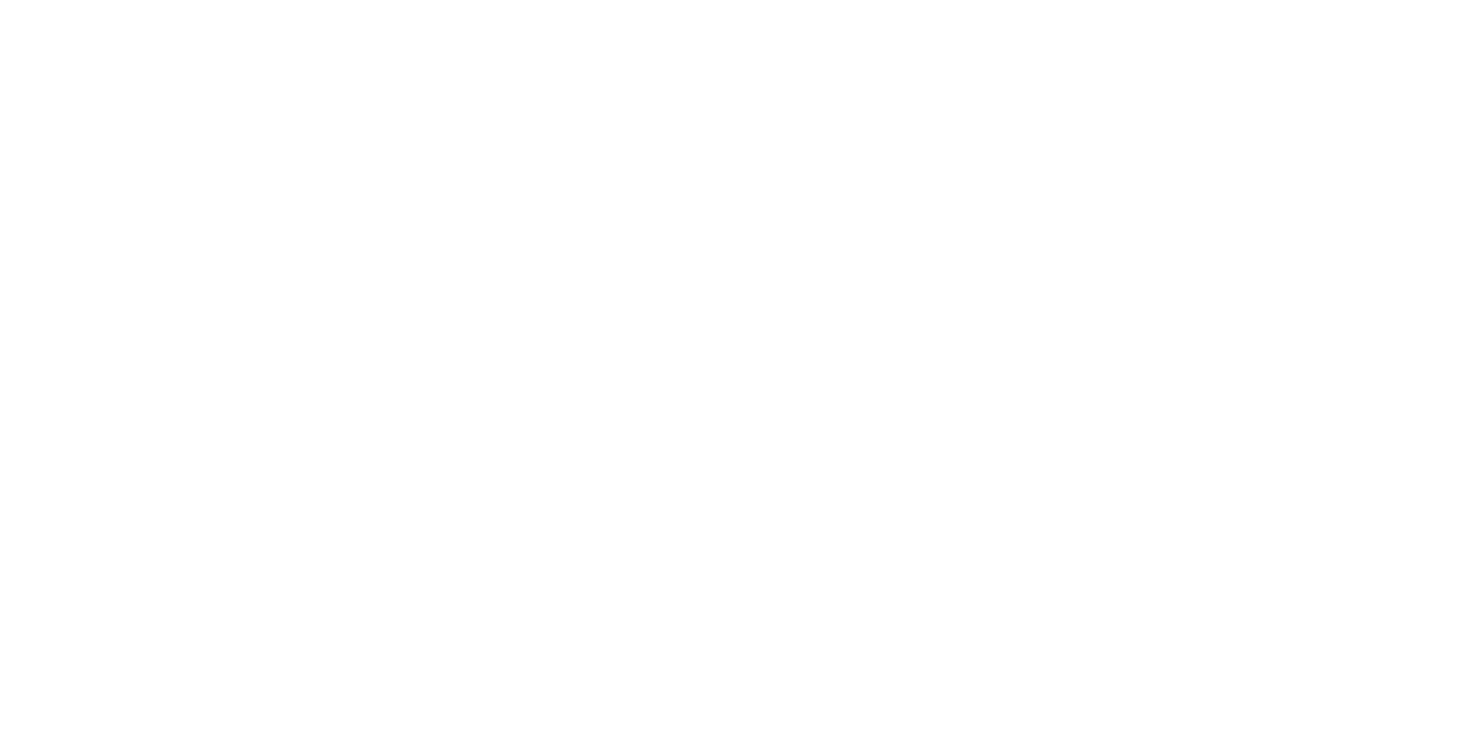
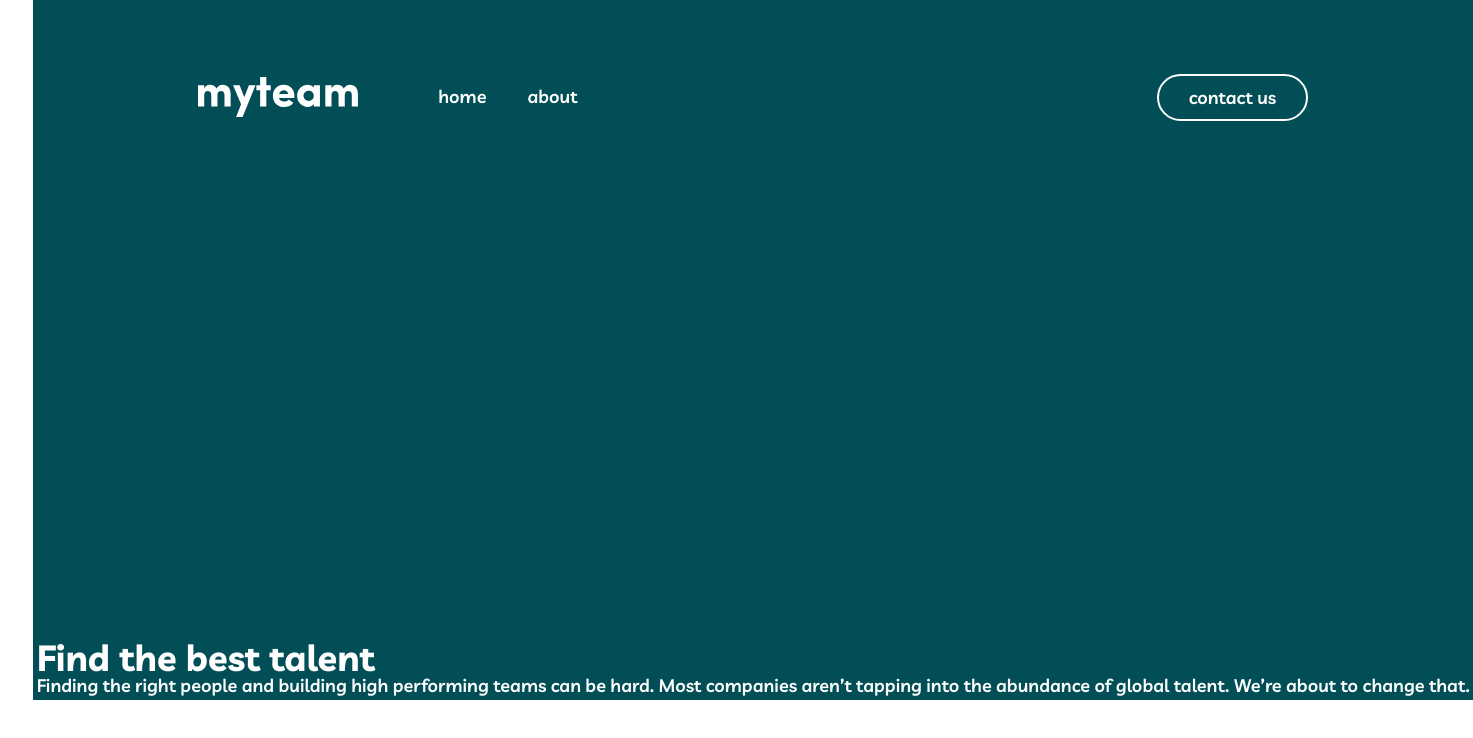
Before and after one commit to adarshcodes/premium-myteam, a website: page index.html in a window 1280 px wide. Shown: the whole page, 1473 px wide, since content can reach past the window. Drawn offline with nearby package versions, Linux system fonts and the light colour scheme; files that its build step writes are made by us from their sources.

Commit message:
completed-top-nav

```diff
--- a/index.html
+++ b/index.html
@@ -1,17 +1,49 @@
 <!DOCTYPE html>
 <html lang="en">
+
 <head>
   <meta charset="UTF-8" />
   <meta name="viewport" content="width=device-width, initial-scale=1.0" />
   <title>Frontend Mentor | myteam website challenge - Homepage</title>
   <link rel="stylesheet" href="css/style.css" />
-    <link
-      rel="icon"
-      type="image/png"
-      sizes="32x32"
-      href="./images/favicon-32x32.png"
-    />
+  <link rel="icon" type="image/png" sizes="32x32" href="./images/favicon-32x32.png" />
+  <link href="https://fonts.googleapis.com/css2?family=Livvic:wght@600;700&display=swap" rel="stylesheet">
 </head>
 
-  <body></body>
+<body>
+
+  <div class="container">
+    <header class="header">
+      <nav class="user-nav">
+        <img src="images/logo.svg" alt="top logo" class="logo">
+
+        <ul class="nav-list">
+          <li class="nav-list__item">
+            <a href="#" class="nav-list__link">home</a>
+          </li>
+          <li class="nav-list__item">
+            <a href="#" class="nav-list__link">about</a>
+          </li>
+        </ul>
+
+        <button class="btn-light">contact us</button>
+      </nav>
+
+      <div class="content">
+        <h1 class="content__heading">Find the best <span>talent</span></h1>
+        <p class="content__para">
+          Finding the right people and building high performing teams can
+          be hard. Most companies aren’t tapping into the abundance of global
+          talent. We’re about to change that.
+        </p>
+      </div>
+    </header>
+
+
+
+  </div>
+
+
+</body>
+
 </html>
--- a/package.json
+++ b/package.json
@@ -1,5 +1,5 @@
 {
-  "name": "My Team",
+  "name": "premium-myteam",
   "version": "1.0.0",
   "description": "My Team App",
   "main": "index.js",
--- /dev/null
+++ b/sass/_base.scss
@@ -0,0 +1,19 @@
+* {
+    margin: 0;
+    padding: 0;
+}
+
+*,
+*::before,
+*::after {
+  box-sizing: inherit;
+}
+
+html {
+  box-sizing: border-box;
+  font-size: 62.5%; // 1rem = 10px( 10/16);
+}
+
+body {
+
+}
--- /dev/null
+++ b/sass/_components.scss
@@ -0,0 +1,58 @@
+//###################################################//
+// TOP NAVIGATION
+// #################################################//
+
+.logo {
+  width: 15.995rem;
+  height: 4rem;
+}
+
+.nav-list {
+  list-style: none;
+  display: flex;
+  margin-right: auto;
+  margin-left: 8rem;
+
+  &__item:not(:last-child) {
+    margin-right: 4.1rem;
+  }
+
+  &__item {
+    transition: transform 0.2s;
+
+    &:hover {
+      color: $color-primary-coral;
+      transform: skewX(10deg);
+    }
+  }
+
+  &__link {
+    text-decoration: none;
+    color: inherit;
+  }
+}
+
+.btn-light {
+  background-color: transparent;
+  color: $color-primary-white;
+  border: 2px solid $color-primary-white;
+  border-radius: 10rem;
+  font-family: inherit;
+  font-size: inherit;
+  padding: 1rem 3rem;
+  transition: all .2s;
+  cursor: pointer;
+
+  &:focus {
+    outline: none;
+  }
+
+  &:active {
+    transform: translateY(2px);
+  }
+
+  &:hover {
+    background-color: $color-primary-white;
+    color: $color-secondary-dark-green-3;
+  }
+}
--- /dev/null
+++ b/sass/_layout.scss
@@ -0,0 +1,23 @@
+.container {
+  width: 94.8%;
+  margin: 0 auto;
+}
+
+.header {
+  min-width: 144rem;
+  height: 70rem;
+  background-color: $color-primary-green;
+  display: flex;
+  flex-direction: column;
+  justify-content: space-between;
+  align-items: center;
+
+  .user-nav {
+    display: flex;
+    justify-content: space-between;
+    align-items: center;
+    width: 111rem;
+    height: 4.8rem;
+    margin-top: 7.3rem;
+  }
+}
--- /dev/null
+++ b/sass/_typography.scss
@@ -0,0 +1,8 @@
+// Typography
+body {
+  font-family: 'Livvic', sans-serif;
+  font-weight: 600;
+  font-size: 1.8rem;
+  color: $color-primary-white;
+  line-height: 2.8rem;
+}
--- /dev/null
+++ b/sass/_variables.scss
@@ -0,0 +1,19 @@
+// Variables for colors
+
+$color-primary-green: #014E56;
+$color-primary-coral: #F67E7E;
+$color-primary-white: #FFF;
+
+$color-secondary-light-blue: #79C8C7;
+$color-secondary-dark-blue: #2C6269;
+$color-secondary-dark-green-1: #004047;
+$color-secondary-dark-green-2: #012F34;
+$color-secondary-dark-green-3: #002529;
+
+
+// Typography
+
+$heading-primary-large: 10rem;
+$heading-primary-small: 6.4rem;
+$heading-secondary: 4.8rem;
+$heading-tertiary: 1.8rem;
--- a/sass/base.scss
+++ /dev/null
@@ -1,4 +0,0 @@
-* {
-    margin: 0;
-    padding: 0;
-}
--- a/sass/main.scss
+++ b/sass/main.scss
@@ -1,5 +1,7 @@
+@import "variables";
 @import "animation";
 @import "base";
 @import "components";
 @import "layout";
-@import "variables";
+@import "mixins";
+@import "typography";
```
Also changed, not shown: css/style.css (added), sass/_animation.scss (added), sass/_mixins.scss (added), sass/animation.scss (deleted), sass/components.scss (deleted), sass/layout.scss (deleted), sass/variables.scss (deleted), 2 other files. Lines whose indentation alone changed are shown as unchanged.
